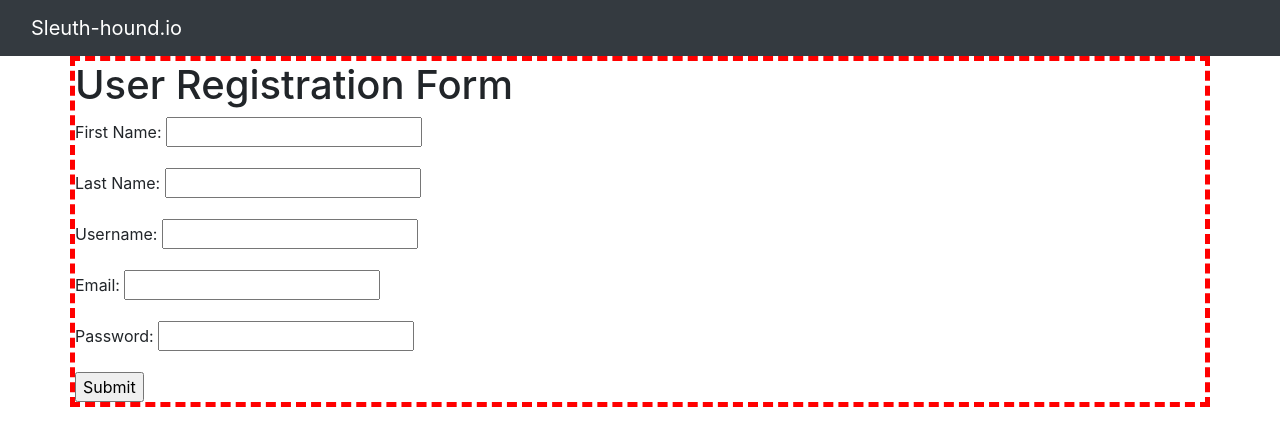
After one commit to corbinabeebe/Sleuth_hound.io, a Django app: page /sleuth/register/ in a window 1280 px wide. The commit adds this page. Shown: the top 446 px of the page. Run offline with Django 4.2, Linux system fonts and the light colour scheme; some libraries are stand-ins or nearby versions.

Commit message:
added static files, forms and begin creating modeling forms

```diff
--- a/config/urls.py
+++ b/config/urls.py
@@ -15,13 +15,12 @@ Including another URLconf
 """
 from django.contrib import admin
 
-from django.urls import path
-from sleuthApp import views
+from django.urls import path, include
 
-app_name = 'sleuthApp'
 urlpatterns = [
     path('admin/', admin.site.urls),
+    path('accounts/', include('django.contrib.auth.urls'), name='login'),
+    path('sleuth/', include('sleuthApp.urls'))
     #path('users/', UserListView.as_view(), name='users'),
     #path('projects/', ProjectListView.as_view(), name ='projects'),
-    path('login/', views.user_login, name='user_login')
 ]
--- a/docker-compose.yml
+++ b/docker-compose.yml
@@ -18,6 +18,7 @@ services:
         command: >
             bash -c "python manage.py makemigrations
             && python manage.py migrate
+            && python manage.py collectstatic
             && python manage.py runserver 0.0.0.0:8000"
         volumes:
             - .:/code
--- a/sleuthApp/apps.py
+++ b/sleuthApp/apps.py
@@ -2,5 +2,8 @@ from django.apps import AppConfig
 
 
 class SleuthappConfig(AppConfig):
+    """
+    Application config file
+    """
     default_auto_field = 'django.db.models.BigAutoField'
     name = 'sleuthApp'
--- /dev/null
+++ b/sleuthApp/forms.py
@@ -0,0 +1,26 @@
+"""
+    file containing forms for Sleuth_hound.io
+"""
+
+from django.forms import ModelForm
+
+from .models import User
+
+class RegisterForm(ModelForm):
+    """"
+    Builds user registration form from user model
+    """
+    class Meta:
+        """
+            Meta class for Register Model
+        """
+        model = User
+        fields = "__all__" # passes in all model fields as form fields
+
+        labels = {
+            'first_name': 'First Name',
+            'last_name': 'Last Name',
+            'email': 'Email',
+            'username': 'Username',
+            'password': 'Password'
+        }
--- a/sleuthApp/models.py
+++ b/sleuthApp/models.py
@@ -2,6 +2,7 @@
     Contains data models for sleuth_hound.io application
 """
 from django.db import models
+from django.forms import PasswordInput
 
 # Create your models here.
 class User(models.Model):
@@ -12,7 +13,7 @@ class User(models.Model):
     first_name = models.CharField(max_length=20)
     last_name = models.CharField(max_length=20)
     username = models.CharField(max_length=20)
-    email = models.CharField(max_length=50)
+    email = models.EmailField(max_length=50)
     password = models.CharField(max_length=25, default=None)
 
 class Task(models.Model):
--- /dev/null
+++ b/sleuthApp/static/sleuthApp/custom.css
@@ -0,0 +1,4 @@
+.myform{
+    border: 5px dashed red;
+    top: 100px;
+}
--- /dev/null
+++ b/sleuthApp/urls.py
@@ -0,0 +1,11 @@
+from atexit import register
+from django.urls import path
+from . import views
+
+app_name = 'sleuth'
+
+urlpatterns = [
+    path('user_login/', views.user_login, name= 'login'),
+    path('', views.home, name='home'),
+    path('register/', views.register, name='register'),
+]
--- a/sleuthApp/views.py
+++ b/sleuthApp/views.py
@@ -1,18 +1,40 @@
 """views.py used for managing views within the django app"""
 
+from django.contrib.auth import authenticate, login
+from django.shortcuts import redirect, render
+from django.urls import reverse
+from django.views.generic import ListView
+from .forms import RegisterForm
 
-from distutils.log import error
-import re
-from django.shortcuts import render
-from django.views.generic import ListView
-from  django.contrib.auth import authenticate, login
+
 from .models import Project
-
 
 # Create your views here.
 class ProjectListView(ListView):
     """project list view class"""
     model = Project
+
+def home(request):
+    """
+    Method for home page view
+    """
+    return render(request, 'sleuthApp/base.html')
+
+def register(request):
+    """
+        Handles view for user registration
+    """
+
+    if request.method == 'POST':
+        form = RegisterForm(request.POST)
+
+        if form.is_valid():
+            form.save()
+            return redirect(reverse('sleuth:home'))
+
+    else:
+        form = RegisterForm()
+    return render(request, 'registration/register_user.html', context={'form':form})
 
 def user_login(request):
     """
@@ -31,7 +53,9 @@ def user_login(request):
             login(request, user)
             return render(request, 'projects.html')
         else:
-            return render(request, 'sleuthApp/login.html', {'error_message':'Username or password is incorrect, please try again or create an account!!!'})
+            return render(request, 'registration/login.html',
+            {'error_message':'Username or password is incorrect, '  +
+            'please try again or create an account!!!'})
     else:
         #if no post data is available, we should show the login screen again
-        return render(request, 'sleuthApp/login.html')
+        return render(request, 'registration/login.html')
--- /dev/null
+++ b/templates/registration/register_user.html
@@ -0,0 +1,26 @@
+{% extends "sleuthApp/base.html" %}
+
+
+
+{% block content %}
+
+<div class='container myform'>
+    <div class = 'row'>
+        <h1>User Registration Form</h1>
+    </div>
+
+    <div class='row'>
+        <form method="post">
+            {% csrf_token %}
+
+            {%for field in form %}
+                <div class='mb-3'>
+                    {{field.label_tag}} {{field}}
+                </div>
+            {% endfor %}
+            <input type="submit">
+        </form>
+    </div>
+</div>
+
+{% endblock content%}
--- a/sleuthApp/templates/sleuthApp/base.html
+++ b/templates/sleuthApp/base.html
@@ -1,3 +1,4 @@
+{% load static %}
 <!doctype html>
 <html lang="en">
 <head>
@@ -9,6 +10,8 @@
 
     <!-- Bootstrap CSS -->
     <link rel="stylesheet" href="https://stackpath.bootstrapcdn.com/bootstrap/4.3.1/css/bootstrap.min.css" integrity="sha384-ggOyR0iXCbMQv3Xipma34MD+dH/1fQ784/j6cY/iJTQUOhcWr7x9JvoRxT2MZw1T" crossorigin="anonymous">
+        <!-- Link statis-->
+    <link rel="stylesheet" href="{% static 'sleuthApp/custom.css' %}">
 </head>
 
 
@@ -22,7 +25,7 @@
         </nav>
         <div class = "container">
             <div class="row">
-                    {% block content %} {% endblock %}
+                    {% block content %} {% endblock content %}
             </div>
         </div>
 
```
Also changed, not shown: config/settings.py (+6 -8 lines), sleuthApp/admin.py (+9 -0 lines), sleuthApp/templates/sleuthApp/login.html (deleted, +0 -36 lines), templates/registration/login.html (added, +17 -0 lines), templates/sleuthApp/project_list.html (renamed from sleuthApp/templates/sleuthApp/project_list.html).
